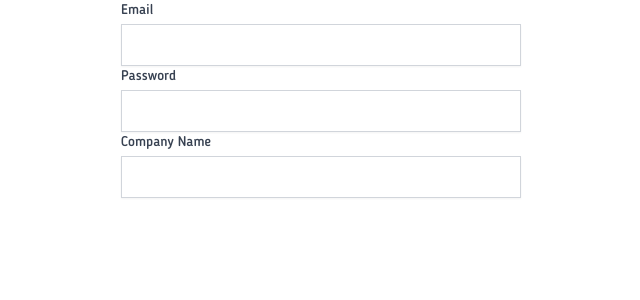
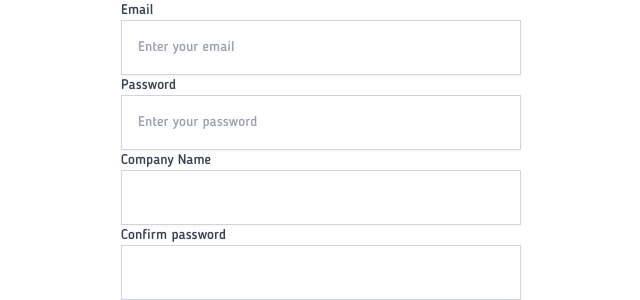
Before and after one commit to parksupport/Frontend-app, a Next.js app: page / in a window 1280 px wide. Shown: the top 300 px of the page, without its empty margins (319-959 px from the left). Built offline with nearby package versions, Linux system fonts and the light colour scheme.

Commit message:
latest changes on input validation

```diff
--- a/src/components/InputField.tsx
+++ b/src/components/InputField.tsx
@@ -6,6 +6,8 @@ interface InputFieldProps {
   label: string;
   type: string;
   variant: Variant;
+  className: string;
+  placeholder?: string;
   validationRules: (value: string) => string | null;
 }
 
@@ -14,6 +16,8 @@ const InputField: React.FC<InputFieldProps> = ({
   type,
   variant,
   validationRules,
+  placeholder = '',
+  className
 }) => {
   const [value, setValue] = useState('');
   const [error, setError] = useState<string | null>(null);
@@ -32,7 +36,8 @@ const InputField: React.FC<InputFieldProps> = ({
         type={type}
         value={value}
         onChange={handleChange}
-        className={`mt-1 block w-full p-2 border ${error ? 'border-red-500' : 'border-gray-300'} rounded-md shadow-sm focus:ring focus:ring-opacity-50 ${
+        placeholder={placeholder}
+        className={`max-w-[400px] w-full  rounded-[6px] border-[#D0D5DD] border-solid border text-[#667185]  text-[14px]  focus:outline-none px-[16px] py-[16px] ${error ? 'border-red-500' : 'border-gray-300'} rounded-md shadow-sm focus:ring focus:ring-opacity-50 ${
           error ? 'focus:ring-red-500' : 'focus:ring-blue-500'
         }`}
       />
--- a/src/components/ValidationState.tsx
+++ b/src/components/ValidationState.tsx
@@ -13,6 +13,10 @@ const validatePassword = (password: string): string | null => {
   return password.length >= 6 ? null : 'Password must be at least 6 characters';
 };
 
+const validateConfirmPassword = (password: string, confirmPassword: string): boolean => {
+  return password === confirmPassword;
+};
+
 const validateCompanyName = (name: string): string | null => {
   return name.length > 0 ? null : 'Company name is required';
 };
@@ -22,16 +26,17 @@ const App: React.FC = () => {
     <div className="w-full max-w-[400px]">
       <form className="">
         <InputField
-           className={`max-w-[400px] w-full  rounded-[6px] border-[#D0D5DD] border-solid border text-[#667185]  text-[14px]  focus:outline-none px-[16px] py-[16px] ${groteskText.className}`}
+          className={`${groteskText.className}`}
 
           label="Email"
           type="email"
           variant="individual"
+          placeholder='Enter your email'
           validationRules={validateEmail}
         />
         <InputField
-           className={`max-w-[400px] w-full  rounded-[6px] border-[#D0D5DD] border-solid border text-[#667185]  text-[14px]  focus:outline-none px-[16px] py-[16px] ${groteskText.className}`}
-
+          className={` ${groteskText.className}`}
+          placeholder='Enter your password'
           label="Password"
           type="password"
           variant="individual"
@@ -41,9 +46,18 @@ const App: React.FC = () => {
           label="Company Name"
           type="text"
           variant="corporate"
-          className={`max-w-[400px] w-full  rounded-[6px] border-[#D0D5DD] border-solid border text-[#667185]  text-[14px]  focus:outline-none px-[16px] py-[16px] ${groteskText.className}`}
+          className={` ${groteskText.className}`}
 
           validationRules={validateCompanyName}
+        />
+
+        <InputField
+          label="Confirm password"
+          type="password"
+          variant="corporate"
+          className={` ${groteskText.className}`}
+
+          validationRules={validateConfirmPassword}
         />
       </form>
     </div>
```
